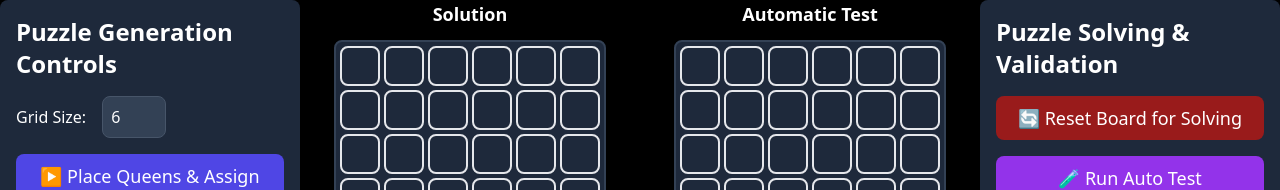
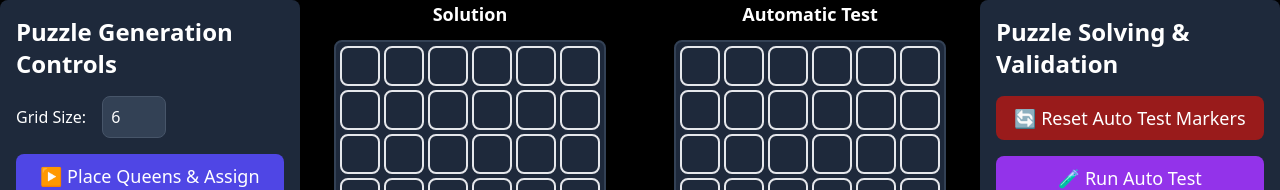
Before and after one commit to Crushford/Cassowary-Games, a Vue app: page /level-builder in a window 1280 px wide. Shown: the top 190 px of the page. Built offline with nearby package versions, Linux system fonts and the light colour scheme.

Commit message:
clear auto makers

```diff
--- a/src/components/level-builder/PuzzleSolvingPanel.vue
+++ b/src/components/level-builder/PuzzleSolvingPanel.vue
@@ -4,8 +4,11 @@
     <h2 class="text-2xl font-semibold text-white">Puzzle Solving & Validation</h2>
 
     <!-- Reset Button at Top -->
-    <BaseButton @click="handleResetBoard" class="bg-red-800 hover:bg-red-700 text-lg font-medium">
-      🔄 Reset Board for Solving
+    <BaseButton
+      @click="levelStore.clearAutoTestMarks()"
+      class="bg-red-800 hover:bg-red-700 text-lg font-medium"
+    >
+      🔄 Reset Auto Test Markers
     </BaseButton>
 
     <!-- Auto Test Button -->
@@ -81,11 +84,6 @@ function handleBlockRowsAndColumns() {
   levelStore.blockRowsAndColumns();
 }
 
-function handleResetBoard() {
-  // Only clear queens and flags, preserve colors
-  levelStore.clearMarkers();
-}
-
 // Clean up timeout on unmount
 onUnmounted(() => {
   if (checkTimeout !== null) {
```
